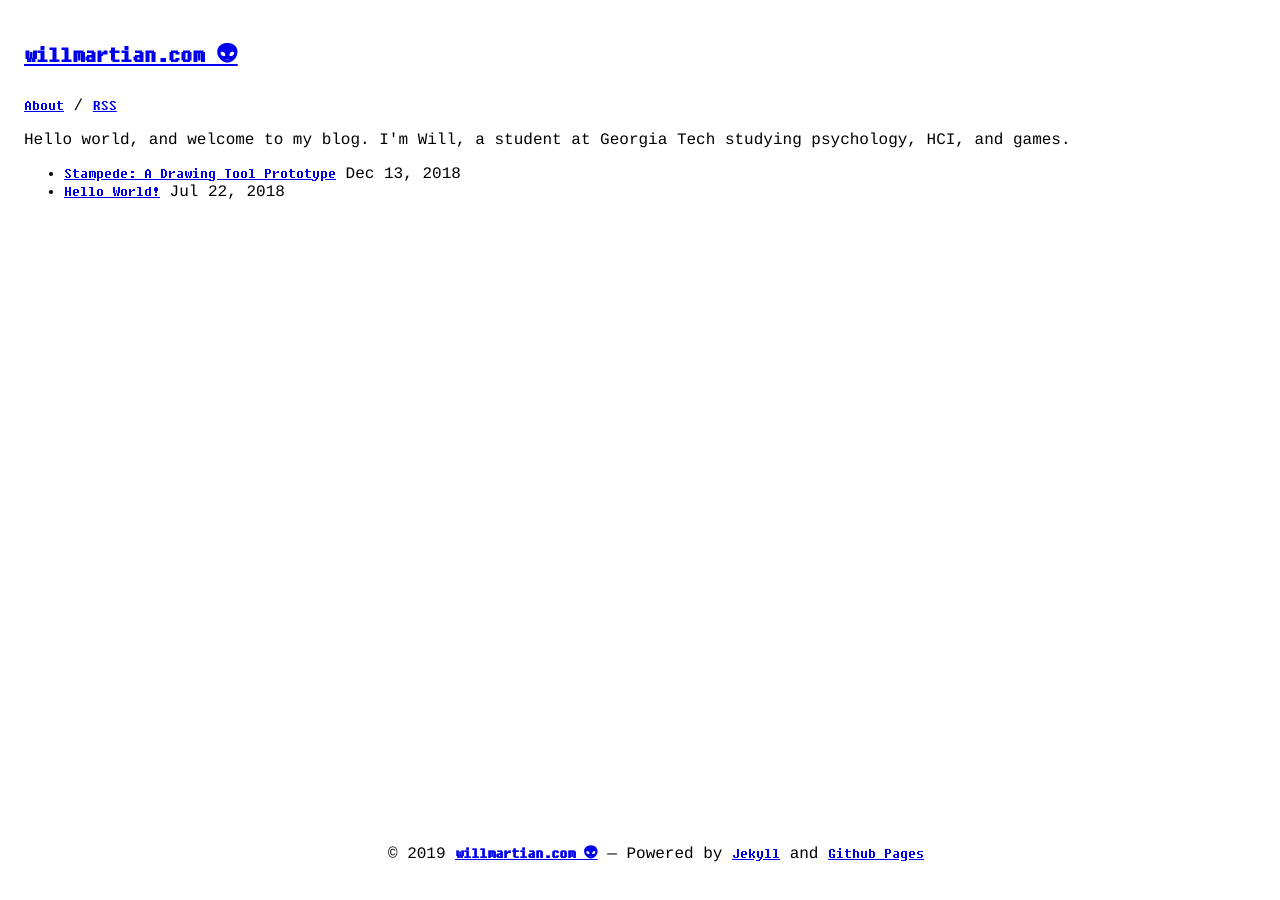
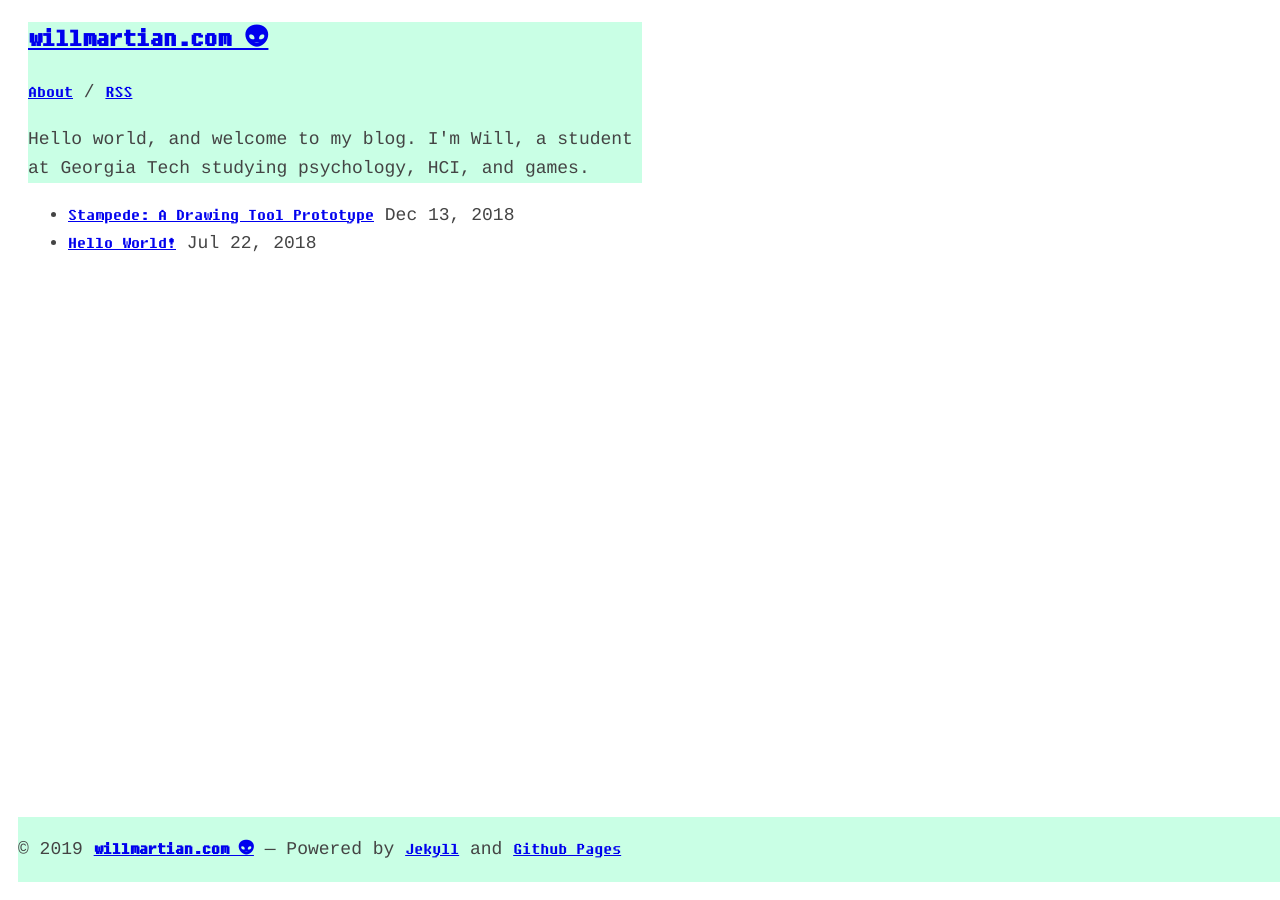
Before and after one commit to willbmartin/willbmartin.github.io, a Jekyll site: the page built from index.html, in a window 1280 px wide. Built offline with Jekyll 4.4.1, drawn with Linux system fonts in a browser that asks for light colours.

Commit message:
footer color 3

```diff
--- a/css/main.css
+++ b/css/main.css
@@ -11,13 +11,26 @@
     font-smooth: never;
 }
 
-html {
-	font-family: Courier, monospace;
-	margin: 1em;
+html, body {
+  font-family: Courier, monospace;
+  margin: 1em, auto;
+  max-width: 650px;
+  line-height: 1.6;
+  font-size: 18px;
+  color:#444;
+  padding:0 10px;
+}
+
+h1, h2, h3 {
+  line-height:1.2
 }
 
 a {
-	font-family: 'FixedsysExcelsior';
+  font-family: 'FixedsysExcelsior';
+}
+
+.site-header {
+  background-color: #c9ffe5;
 }
 
 .footer {
@@ -26,5 +39,5 @@ a {
   left: 0;
   bottom: 0;
   width: 100%;
-  text-align: center;
+  background-color: #c9ffe5;
 }
```
